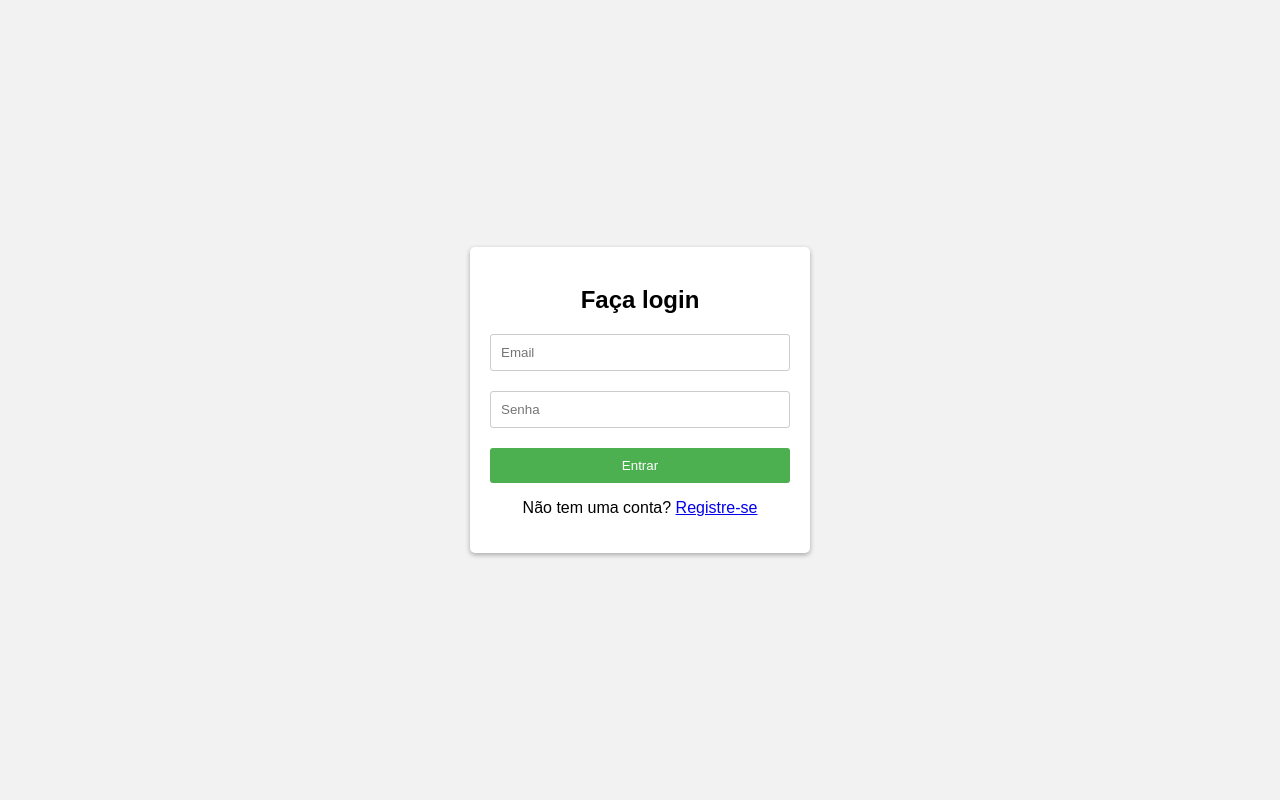
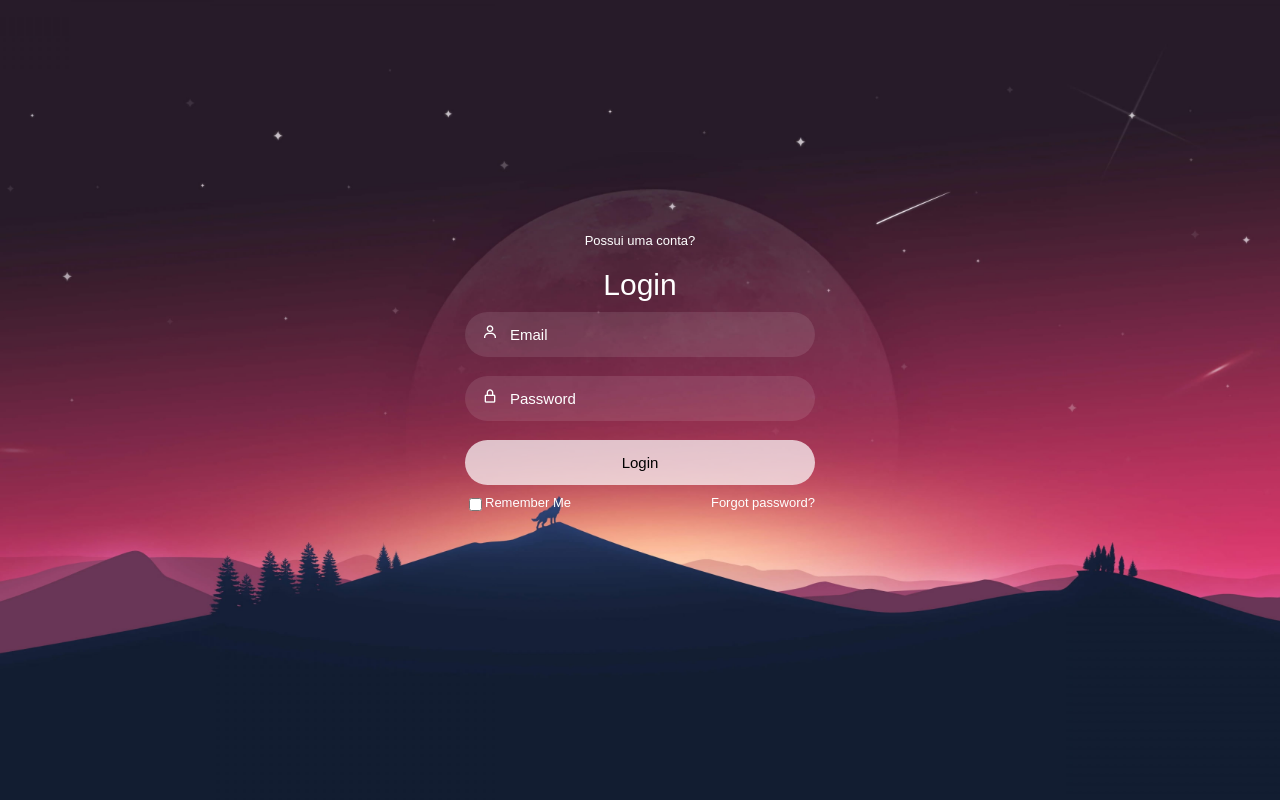
Before and after one commit to DarkZeus1235/Projeto_Integrador, a PHP site: page /login.php in a window 1280 px wide. Run offline with PHP 8.4, Linux system fonts and the light colour scheme.

Commit message:
ATUALIZAÇÃO

```diff
--- a/css/login.css
+++ b/css/login.css
@@ -1,111 +1,89 @@
-body {
-    font-family: Arial, sans-serif;
-    background-color: #f2f2f2;
-    margin: 0;
-    padding: 0;
+@import url('https://fonts.googleapis.com/css2?family=Nunito:wght@400;600;800&display=swap');
+*{
+    font-family: 'poppins' ,sans-serif;
+}
+body{
+    background-image: url("Imagens/background6.jpg");
+    background-size: cover;
+    background-position: center;
+    background-attachment: fixed;
+    background-repeat: no-repeat;
+
+}
+.box{
     display: flex;
     justify-content: center;
     align-items: center;
-    height: 100vh;
+    min-height: 90vh;
 }
+.container{
+    width: 350px;
+    display: flex;
+    flex-direction: column;
+    padding: 0 15px 0 15px;
 
-  .login-container {
-    background-color: #ffffff;
-    border-radius: 5px;
-    box-shadow: 0 2px 5px rgba(0, 0, 0, 0.3);
-    padding: 20px;
-    width: 300px;
 }
-
-  .login-container h2 {
-    text-align: center;
-    margin-bottom: 20px;
+span{
+    color: #fff;
+    font-size: small;
+    display: flex;
+    justify-content: center;
+    padding: 10px 0 10px 0;
 }
-
-  .login-container input[type="text"],
-  .login-container input[type="password"] {
+header{
+    color: #fff;
+    font-size: 30px;
+    display: flex;
+    justify-content: center;
+    padding: 10px 0 10px 0;
+}
+.input-field .input{
+    height: 45px;
+    width: 87%;
+    border: none;
+    border-radius: 30px;
+    color: #fff;
+    font-size: 15px;
+    padding: 0 0 0 45px;
+    background: rgba(255,255,255,0.1);
+    outline: none;
+}
+i{
+    position: relative;
+    top: -33px;
+    left: 17px;
+    color: #fff;
+}
+::-webkit-input-placeholder{
+    color: #fff;
+}
+.submit{
+    border: none;
+    border-radius: 30px;
+    font-size: 15px;
+    height: 45px;
+    outline: none;
     width: 100%;
-    padding: 10px;
-    margin-bottom: 20px;
-    border: 1px solid #ccc;
-    border-radius: 3px;
-    box-sizing: border-box;
+    color: black;
+    background: rgba(255,255,255,0.7);
+    cursor: pointer;
+    transition: .3s ;
 }
-
-  .login-container input[type="submit"] {
-    width: 100%;
-    background-color: #4CAF50;
-    color: white;
-    padding: 10px;
-    border: none;
-    border-radius: 3px;
-    cursor: pointer;
+.submit:hover{
+    box-shadow: 1px 5px 7px 1px rgba(0, 0, 0, 0.2);
 }
-
-  .login-container input[type="submit"]:hover {
-    background-color: #45a049;
+.two-col{
+    display: flex;
+    flex-direction: row;
+    justify-content: space-between;
+    color: #fff;
+    font-size: small;
+    margin-top: 10px;
 }
-
-  .login-container p {
-    text-align: center;
+.one{
+    display: flex;
 }
-
-  .card {
-    background-color: #ffffff;
-    border-radius: 5px;
-    box-shadow: 0 2px 5px rgba(0, 0, 0, 0.3);
-    padding: 20px;
-    width: 400px;
-    text-align: center;
+label a{
+    text-decoration: none;
+    color: #fff;
 }
-
-  #lanche{
-    height: 350px;
-  }
-  h1{
-    margin-top: 30px;
-    text-align: center;
-    font-size: 32px;
-  }
-  .signup-container {
-    background-color: #ffffff;
-    border-radius: 5px;
-    box-shadow: 0 2px 5px rgba(0, 0, 0, 0.3);
-    padding: 20px;
-    width: 300px;
-  }
-
-  .signup-container h2 {
-    text-align: center;
-    margin-bottom: 20px;
-  }
-
-  .signup-container input[type="text"],
-  .signup-container input[type="tel"],
-  .signup-container input[type="email"],
-  .signup-container input[type="password"] {
-    width: 100%;
-    padding: 10px;
-    margin-bottom: 20px;
-    border: 1px solid #ccc;
-    border-radius: 3px;
-    box-sizing: border-box;
-  }
-
-  .signup-container input[type="submit"] {
-    width: 100%;
-    background-color: #4CAF50;
-    color: white;
-    padding: 10px;
-    border: none;
-    border-radius: 3px;
-    cursor: pointer;
-  }
-
-  .signup-container input[type="submit"]:hover {
-    background-color: #45a049;
-  }
-
-  .combo1{
-    height: 300px;
-  }
--- a/login.php
+++ b/login.php
@@ -41,21 +41,42 @@ if(isset($_POST['email']) || isset($_POST['senha'])) {
 ?>
 <!DOCTYPE html>
 <html lang="pt-br">
-<html>
 <head>
-<link rel="stylesheet" href="css/login.css">
-<link rel="icon" href="img/hamburguer-queijo-com-ilustracao-do-icone-do-vetor-dos-desenhos-animados-do-fogo-conceito-de-icone-de-objeto-de-comida-isolado-premium_138676-5539.avif">
-  <title>Página de Login</title>
+    <meta charset="UTF-8">
+    <meta http-equiv="X-UA-Compatible" content="IE=edge">
+    <meta name="viewport" content="width=device-width, initial-scale=1.0">
+    <link rel="stylesheet" href="css/login.css">
+    <link href='https://unpkg.com/boxicons@2.1.4/css/boxicons.min.css' rel='stylesheet'>
+    <title>Login - Taverna de Valhalla</title>
 </head>
 <body>
-  <div class="login-container">
-    <h2>Faça login</h2>
-    <form action="login.php" method="post">
-      <input type="text" name="email" placeholder="Email" required>
-      <input type="password" name="senha" placeholder="Senha" required>
-      <input type="submit" value="Entrar">
-    </form>
-    <p>Não tem uma conta? <a href="cadastro.php">Registre-se</a></p>
-  </div>
+   <div class="box">
+    <div class="container">
+        <div class="top">
+            <span>Possui uma conta?</span>
+            <header>Login</header>
+        </div>
+        <div class="input-field">
+            <input type="text" class="input" placeholder="Email" id="">
+            <i class='bx bx-user' ></i>
+        </div>
+        <div class="input-field">
+            <input type="Password" class="input" placeholder="Password" id="">
+            <i class='bx bx-lock-alt'></i>
+        </div>
+        <div class="input-field">
+            <input type="submit" class="submit" value="Login" id="">
+        </div>
+        <div class="two-col">
+            <div class="one">
+               <input type="checkbox" name="" id="check">
+               <label for="check"> Remember Me</label>
+            </div>
+            <div class="two">
+                <label><a href="#">Forgot password?</a></label>
+            </div>
+        </div>
+    </div>
+</div>
 </body>
 </html>
```
Also changed, not shown: loginecss.txt (added, +188 -0 lines), Imagens/background6.jpg (added). Lines whose indentation alone changed are shown as unchanged.
